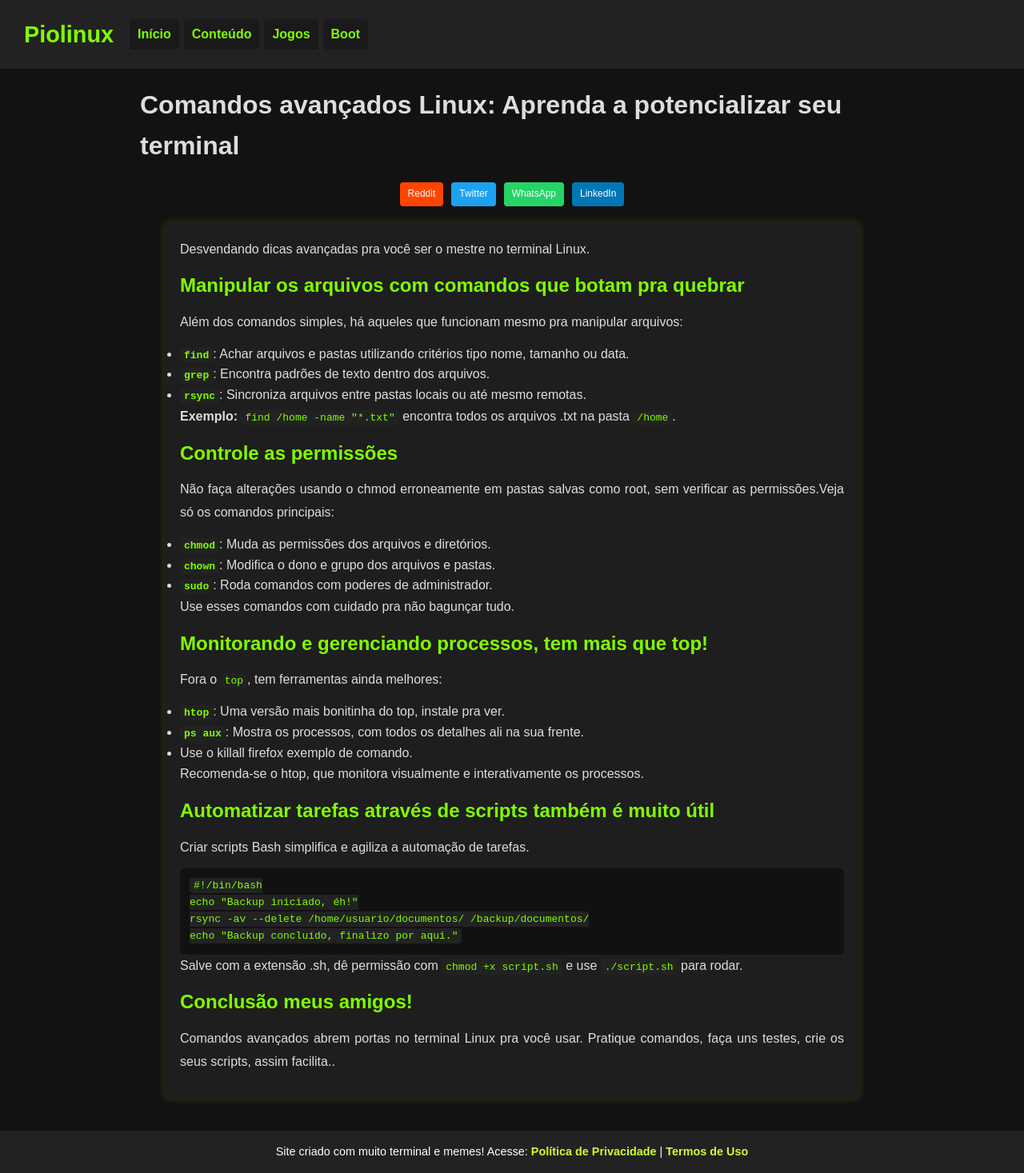
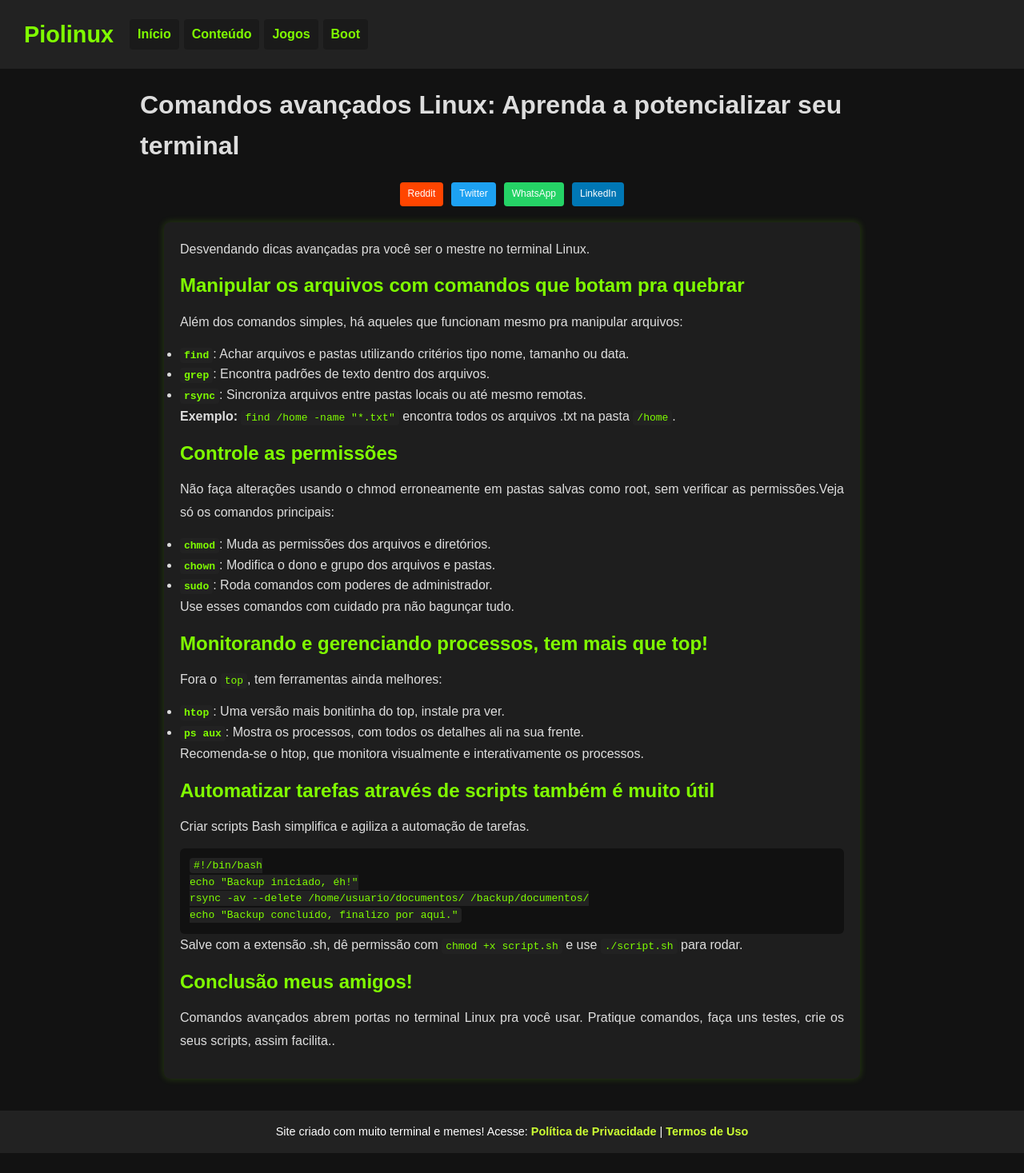
Before and after one commit to Piolinux/piolinux-site, a Jekyll site: the page comandos-avancados-linux-potencialize-terminal.html, which Jekyll copies as it is, in a window 1280 px wide. Shown: the whole page at 80% size. Built offline with Jekyll 4.4.1, drawn with Linux system fonts in a browser that asks for light colours; after the commit the page ends 1442 px from its top, so only the background shows below that.

Commit message:
Update comandos-avancados-linux-potencialize-terminal.html

```diff
--- a/comandos-avancados-linux-potencialize-terminal.html
+++ b/comandos-avancados-linux-potencialize-terminal.html
@@ -345,7 +345,7 @@ footer a:hover {
             <ul>
                 <li><strong><code>htop</code></strong>: Uma versão mais bonitinha do top, instale pra ver.</li>
                 <li><strong><code>ps aux</code></strong>: Mostra os processos, com todos os detalhes ali na sua frente.</li>
-                <li> Use o killall firefox exemplo de comando.</li>
+
             </ul>
             <p>Recomenda-se o htop, que monitora visualmente e interativamente os processos.</p>
 
```
